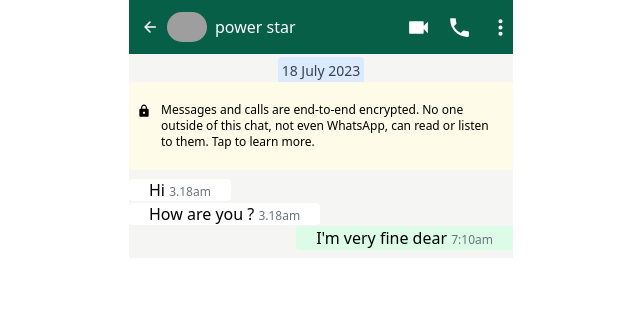
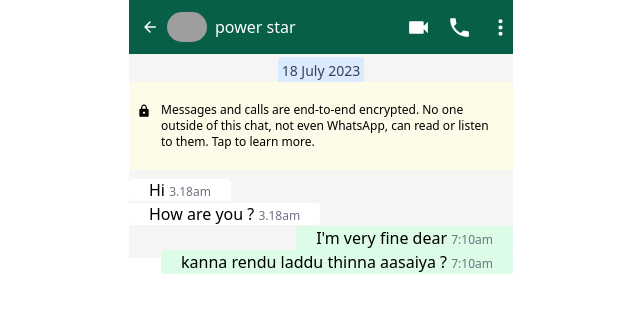
Before and after one commit to Hema-venkat3/Whatsapp-User-Interface, a website: page power-star.html in a window 1280 px wide. Shown: the whole page, without its empty margins (319-959 px from the left). Drawn offline with Linux system fonts and the light colour scheme; grey boxes are pictures that could not be loaded.

Commit message:
secnd message added

```diff
--- a/power-star.html
+++ b/power-star.html
@@ -81,8 +81,8 @@
                     class="text-xs text-gray-500">3.18am</span></span><br>
             <span class="bg-green-100 px-5 rounded absolute right-0">I'm very fine dear <span
                     class="text-xs text-gray-500">7:10am</span></span><br>
-            <!-- <span class="bg-green-100 px-5 rounded absolute right-0">How was your college first <br> day experience ?
-                <span class="text-xs text-gray-500">7:10am</span></span> -->
+            <span class="bg-green-100 px-5 rounded absolute right-0">kanna rendu laddu thinna aasaiya ?
+                <span class="text-xs text-gray-500">7:10am</span></span>
         </div>
 
     </section>
```
